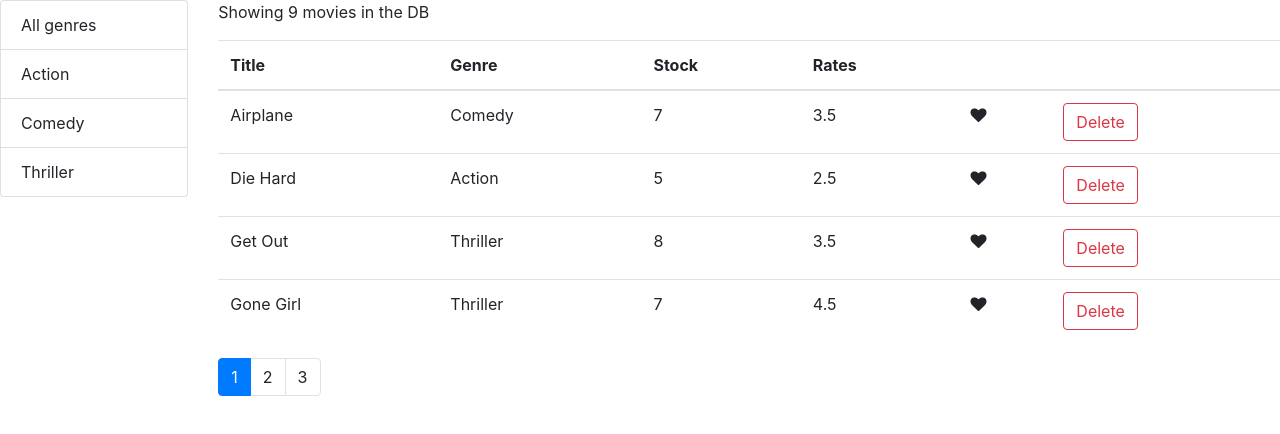
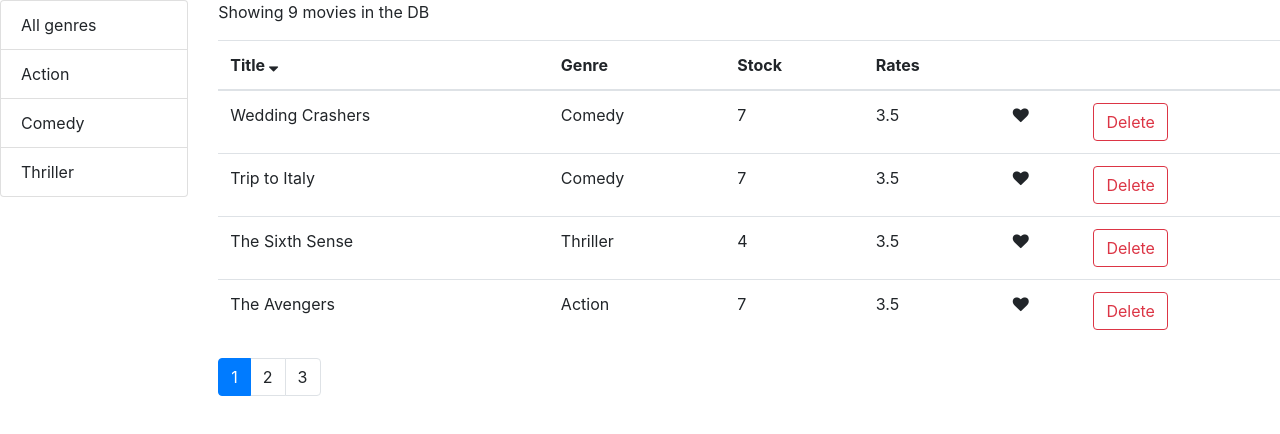
Before and after one commit to khoalam2711/vidly, a React (Create React App) app: page / in a window 1280 px wide. Shown: the top 434 px of the page. Built offline with nearby package versions, Linux system fonts and the light colour scheme.

Commit message:
Finish section 5

```diff
--- /dev/null
+++ b/src/components/common/table.jsx
@@ -0,0 +1,21 @@
+import React, { Component } from 'react';
+import TableHeader from './tableHeader';
+import TableBody from './tableBody';
+
+class Table extends Component {
+    render() {
+		const {columns, sortColumn, onSort, data} = this.props
+        return (
+            <table className='table'>
+                <TableHeader
+                    columns={columns}
+                    sortColumn={sortColumn}
+                    onSort={onSort}
+                />
+                <TableBody data={data} columns={columns} />
+            </table>
+        );
+    }
+}
+
+export default Table;
--- a/src/components/common/tableHeader.jsx
+++ b/src/components/common/tableHeader.jsx
@@ -15,12 +15,17 @@ class TableHeader extends Component {
         }
         this.props.onSort(sortColumn);
     };
+
+	renderSortIcon = (column) => {
+		if (this.props.sortColumn.path !== column.path) return null;
+		return (this.props.sortColumn.order === 'asc') ? <i className = 'fa fa-sort-asc'></i> : <i className = 'fa fa-sort-desc'></i>
+	}
     render() {
         return (
             <thead>
 				<tr>
                 {this.props.columns.map((c) => (
-                    <th key = {c.path || c.key}  scope='col' onClick = {() => this.raiseSort(c.path)}>{c.label}</th>
+                    <th className = 'clickable' key = {c.path || c.key}  scope='col' onClick = {() => this.raiseSort(c.path)}>{c.label} {this.renderSortIcon(c)}</th>
                 ))}
 				</tr>
             </thead>
--- a/src/components/movies.jsx
+++ b/src/components/movies.jsx
@@ -14,7 +14,7 @@ class Movies extends Component {
         currentPage: 1,
         genres: [],
         selectedGenre: null,
-        sortColumn: { path: 'title', order: 'asc' },
+        sortColumn: { path: 'title', order: 'desc' },
     };
     // renderMovie = (movie) => {
     //     let {
@@ -112,26 +112,39 @@ class Movies extends Component {
     handleSort = (sortColumn) => {
         this.setState({ sortColumn });
     };
+
+    getPagedData = () => {
+        const {
+            selectedGenre,
+            movies,
+            sortColumn,
+            currentPage,
+            pageSize,
+        } = this.state;
+        const filtered =
+            selectedGenre && selectedGenre._id
+                ? movies.filter(
+                      (m) => m.genre._id === selectedGenre._id
+                  )
+                : movies;
+
+        const sorted = _.orderBy(
+            filtered,
+            [sortColumn.path],
+            [sortColumn.order]
+        );
+        const data = paginate(
+            // movies,
+            sorted,
+            currentPage,
+            pageSize
+        );
+        return { totalCount: filtered.length, data };
+    };
     render() {
         if (this.state.movies.length === 0)
             return <p>There are no movies in the DB!</p>;
-        const filtered =
-            this.state.selectedGenre && this.state.selectedGenre._id
-                ? this.state.movies.filter(
-                      (m) => m.genre._id === this.state.selectedGenre._id
-                  )
-                : this.state.movies;
-        const sorted = _.sortBy(
-            filtered,
-            [this.state.sortColumn.path],
-            [this.state.sortColumn.order]
-        );
-        const movies = paginate(
-            // this.state.movies,
-            sorted,
-            this.state.currentPage,
-            this.state.pageSize
-        );
+        const { data: movies, totalCount } = this.getPagedData();
         return (
             <div className='row'>
                 <div className='col-2'>
@@ -142,7 +155,7 @@ class Movies extends Component {
                     ></ListGroup>
                 </div>
                 <div className='col'>
-                    <p>Showing {sorted.length} movies in the DB</p>
+                    <p>Showing {totalCount} movies in the DB</p>
                     <MoviesTable
                         movies={movies}
                         onLike={this.handleLike}
@@ -152,7 +165,7 @@ class Movies extends Component {
                         sortColumn={this.state.sortColumn}
                     />
                     <Pagination
-                        totalItems={sorted.length}
+                        totalItems={totalCount}
                         pageSize={this.state.pageSize}
                         onPageChange={this.handlePageChange}
                         currentPage={this.state.currentPage}
--- a/src/components/moviesTable.jsx
+++ b/src/components/moviesTable.jsx
@@ -1,7 +1,6 @@
 import React, { Component } from 'react';
 import LikeButton from './common/likeButton';
-import TableHeader from './common/tableHeader';
-import TableBody from './common/tableBody';
+import Table from './common/table';
 class MoviesTable extends Component {
     columns = [
         { path: 'title', label: 'Title' },
@@ -47,10 +46,12 @@ class MoviesTable extends Component {
     }; */
 
     render() {
-        const { movies, onLike, onUnlike, onDelete } = this.props;
+        const { movies, onLike, onUnlike, onSort, sortColumn } = this.props;
         return (
-            <table className='table'>
-                {/* <thead>
+			<Table columns = {this.columns} sortColumn = {sortColumn} onSort = {onSort} data = {movies}/>
+        );
+        {
+            /* <thead>
                     <tr>
                         <th onClick={() => this.raiseSort('title')} scope='col'>
                             Title
@@ -76,14 +77,10 @@ class MoviesTable extends Component {
                         <th></th>
                         <th></th>
                     </tr>
-                </thead> */}
-                <TableHeader
-                    columns={this.columns}
-                    sortColumn={this.props.sortColumn}
-                    onSort={this.props.onSort}
-                />
-                <TableBody data={movies} columns={this.columns} />
-                {/* <tbody>
+                </thead> */
+        }
+        {
+            /* <tbody>
                     {movies.map((movie) => (
                         <tr key={movie._id}>
                             <td>{movie.title}</td>
@@ -108,9 +105,8 @@ class MoviesTable extends Component {
                             </td>
                         </tr>
                     ))}
-                </tbody> */}
-            </table>
-        );
+                </tbody> */
+        }
     }
 }
 
--- a/src/index.css
+++ b/src/index.css
@@ -11,3 +11,7 @@ code {
   font-family: source-code-pro, Menlo, Monaco, Consolas, 'Courier New',
     monospace;
 }
+
+.clickable {
+	cursor: pointer
+}
```
